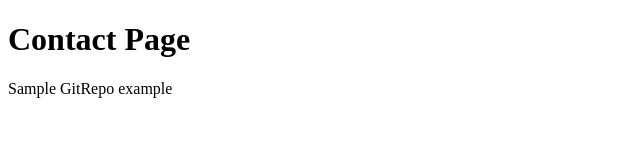
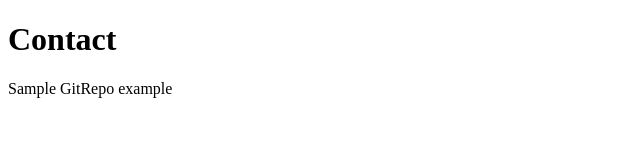
Before and after one commit to inamruth/Repo1, a plain HTML site: page contact.html in a window 1280 px wide. Shown: the whole page, without its empty margins (0-640 px from the left). Drawn offline with Linux system fonts and the light colour scheme.

Commit message:
commit in tester

```diff
--- a/contact.html
+++ b/contact.html
@@ -6,7 +6,7 @@
     <title>Document</title>
 </head>
 <body>
-    <h1>Contact Page</h1>
+    <h1>Contact</h1>
     <p>Sample GitRepo example</p>
 </body>
 </html>
```
